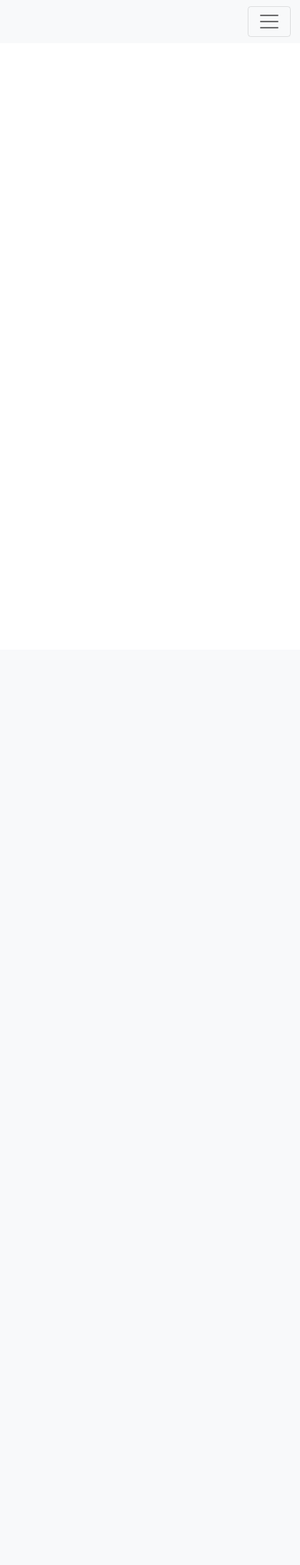
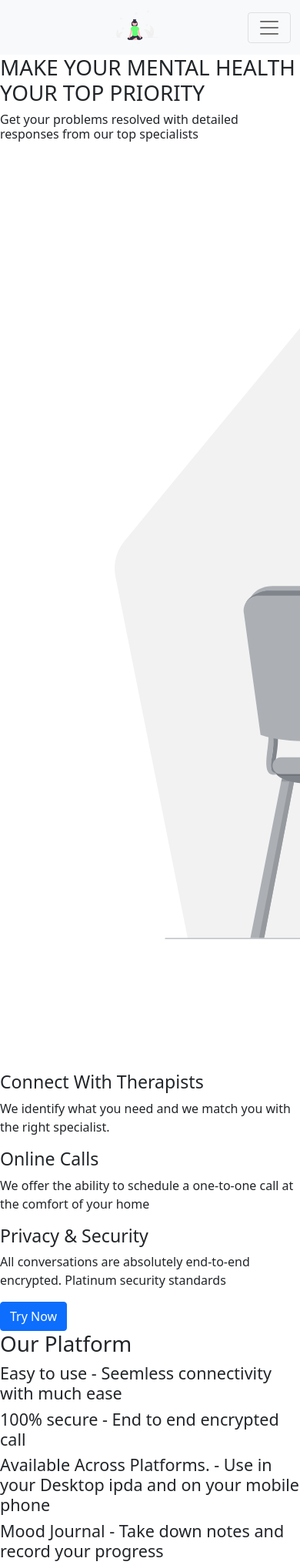
Before and after one commit to Awadh-Awadh/onlineTherapy-, a Django app: page /home/ in a window 390 px wide; the page is wider, and only the part inside the window is pictured. Before the commit the part shown is almost empty. Shown: the top 2033 px of that part at 77% size. Before the commit the page ends 48 px from the top of that part, so only its background shows below. Run offline with Django 3.2, Linux system fonts and the light colour scheme; some libraries are stand-ins or nearby versions.

Commit message:
add content to the home template

```diff
--- a/accounts/static/css/main.css
+++ b/accounts/static/css/main.css
@@ -0,0 +1,17 @@
+
+html{
+  scroll-behavior: smooth;
+}
+body{
+  padding: 0;
+  margin: 0;
+  box-sizing: border-box;
+}
+.nav-img{
+  height: 55px;
+  width: 80px;
+}
+.video-img{
+  height: 400px;
+  width: 600px;
+}
--- a/accounts/templates/main/base.html
+++ b/accounts/templates/main/base.html
@@ -5,8 +5,10 @@
   <meta charset="UTF-8">
   <meta http-equiv="X-UA-Compatible" content="IE=edge">
   <link href="https://cdn.jsdelivr.net/npm/bootstrap@5.1.3/dist/css/bootstrap.min.css" rel="stylesheet" integrity="sha384-1BmE4kWBq78iYhFldvKuhfTAU6auU8tT94WrHftjDbrCEXSU1oBoqyl2QvZ6jIW3" crossorigin="anonymous">
-  <link rel="stylesheet" href="https://use.fontawesome.com/releases/v5.15.4/css/all.css" integrity="sha384-DyZ88mC6Up2uqS4h/KRgHuoeGwBcD4Ng9SiP4dIRy0EXTlnuz47vAwmeGwVChigm" crossorigin="anonymous">
+  <script src="https://cdn.jsdelivr.net/npm/bootstrap@5.1.3/dist/js/bootstrap.bundle.min.js" integrity="sha384-ka7Sk0Gln4gmtz2MlQnikT1wXgYsOg+OMhuP+IlRH9sENBO0LRn5q+8nbTov4+1p" crossorigin="anonymous"></script>
 
+  <script src="https://cdn.jsdelivr.net/npm/@popperjs/core@2.10.2/dist/umd/popper.min.js" integrity="sha384-7+zCNj/IqJ95wo16oMtfsKbZ9ccEh31eOz1HGyDuCQ6wgnyJNSYdrPa03rtR1zdB" crossorigin="anonymous"></script>
+  <script src="https://cdn.jsdelivr.net/npm/bootstrap@5.1.3/dist/js/bootstrap.min.js" integrity="sha384-QJHtvGhmr9XOIpI6YVutG+2QOK9T+ZnN4kzFN1RtK3zEFEIsxhlmWl5/YESvpZ13" crossorigin="anonymous"></script>
   <meta name="viewport" content="width=device-width, initial-scale=1.0">
   <link rel="stylesheet" href="{% static 'css/main.css' %}">
   <title>Online Therapy</title>
@@ -14,7 +16,6 @@
 <body>
   {% block content %}
   {%  endblock %}
-  <script src="https://cdn.jsdelivr.net/npm/bootstrap@5.1.3/dist/js/bootstrap.bundle.min.js" integrity="sha384-ka7Sk0Gln4gmtz2MlQnikT1wXgYsOg+OMhuP+IlRH9sENBO0LRn5q+8nbTov4+1p" crossorigin="anonymous"></script>
   <script src="https://unpkg.com/sweetalert/dist/sweetalert.min.js"></script>
 
 
--- a/accounts/templates/main/home.html
+++ b/accounts/templates/main/home.html
@@ -1,8 +1,79 @@
 {% extends 'main/base.html' %}
 {% load static %}
 {% block content %}
+{% include 'main/nav.html' %}
+<section id="top">
+  <div class="top-content">
+    <div class="row">
+      <div class="col-md-6">
+        <h1>
+          MAKE YOUR MENTAL HEALTH YOUR TOP PRIORITY
+        </h1>
+        <h6>
+          Get your problems resolved with detailed responses from our top specialists
+        </h6>
 
-{% include 'main/nav.html' %}
+      </div>
+      <div class="col-md-6">
+        <img src="{% static 'images/intro.svg' %}" alt="">
+      </div>
+    </div>
+  </div>
+</section>
+<section id="offer">
+  <div class="services">
+    <div class="box experts">
+      <!-- icon -->
+      <h3>Connect With Therapists</h3>
+      <div class="lin"></div>
+      <p>We identify what you need and we match you with the right specialist.
+      </p>
+    </div>
+    <div class="box calls">
+         <!-- icon -->
+      <h3>Online Calls</h3>
+      <div class="lin"></div>
+      <p>We offer the ability to schedule a one-to-one
+        call at the comfort of your home
+      </p>
+    </div>
+    <div class="box privacy">
+       <!-- icon -->
+       <h3>Privacy & Security</h3>
+       <div class="lin"></div>
+       <p>
+         All conversations are absolutely end-to-end encrypted.
+         Platinum security standards
+       </p>
+    </div>
+  </div>
+  <div class="try">
+    <button class="btn btn-primary">Try Now</button>
+  </div>
+</section>
+<div id="platform">
+  <div class="plat-header">
+    <h1>Our Platform</h1>
+    <div class = "line line-start"></div>
+    <div class="summary">
+      <div class="row">
+        <div class="col-md-6">
+          <h4>Easy to use - Seemless connectivity with  much ease</h4>
+          <h4>100% secure - End to end encrypted call</h4>
+          <h4>Available Across Platforms. - Use in your Desktop ipda and on your mobile phone </h4>
+          <h4>Mood Journal - Take down notes and record your progress</h4>
+        </div>
+        <div class="col-md-6">
+          <div class="video-call">
+            <img class = "video-img"src="{% static 'images/video1.jpg' %}" alt="">
+
+          </div>
+        </div>
+
+      </div>
+    </div>
+  </div>
+</div>
 
 
 {% endblock %}
--- a/accounts/templates/main/nav.html
+++ b/accounts/templates/main/nav.html
@@ -1,25 +1,31 @@
+
+{% extends 'main/base.html' %}
+{% load static %}
+{% block content %}
 <nav class="navbar navbar-expand-lg navbar-light bg-light">
   <div class="container-fluid">
     <a class="navbar-brand" href="#"></a>
-    <img src="" alt="">
+    <img src="{% static 'images/nav.png' %}" class = "nav-img"alt="">
     <button class="navbar-toggler" type="button" data-bs-toggle="collapse" data-bs-target="#navbarNav" aria-controls="navbarNav" aria-expanded="false" aria-label="Toggle navigation">
       <span class="navbar-toggler-icon"></span>
     </button>
     <div class="collapse navbar-collapse" id="navbarNav">
-      <ul class="navbar-nav">
+      <ul class="navbar-nav ms-auto">
         <li class="nav-item">
-          <a class="nav-link active" aria-current="page" href="#">Home</a>
+          <a class="nav-link" aria-current="page" href="#">Home</a>
+        </li>
+        <li class="nav-item">
+          <a class="nav-link" href="#">Services</a>
+        </li>
+        <li class="nav-item">
+          <a class="nav-link" href="#">Profile</a>
         </li>
         <li class="nav-item">
           <a class="nav-link btn btn-success" href="#">Schedule</a>
-        </li>
-        <li class="nav-item">
-          <a class="nav-link" href="#">Specialists</a>
-        </li>
-        <li class="nav-item">
-          <a class="nav-link disabled">Profile</a>
         </li>
       </ul>
     </div>
   </div>
 </nav>
+
+{% endblock %}
```
Also changed, not shown: accounts/static/images/Free courses.svg (added), accounts/static/images/Mentor.svg (added), accounts/static/images/Take a Survey.svg (added), accounts/static/images/intro.svg (added), accounts/static/images/landing.svg (added), accounts/static/images/log.svg (added), accounts/static/images/nav.png (added), accounts/static/images/sign.svg (added), accounts/static/images/video2.jpg (added), accounts/static/images/videocall.png (added), 1 other file.
